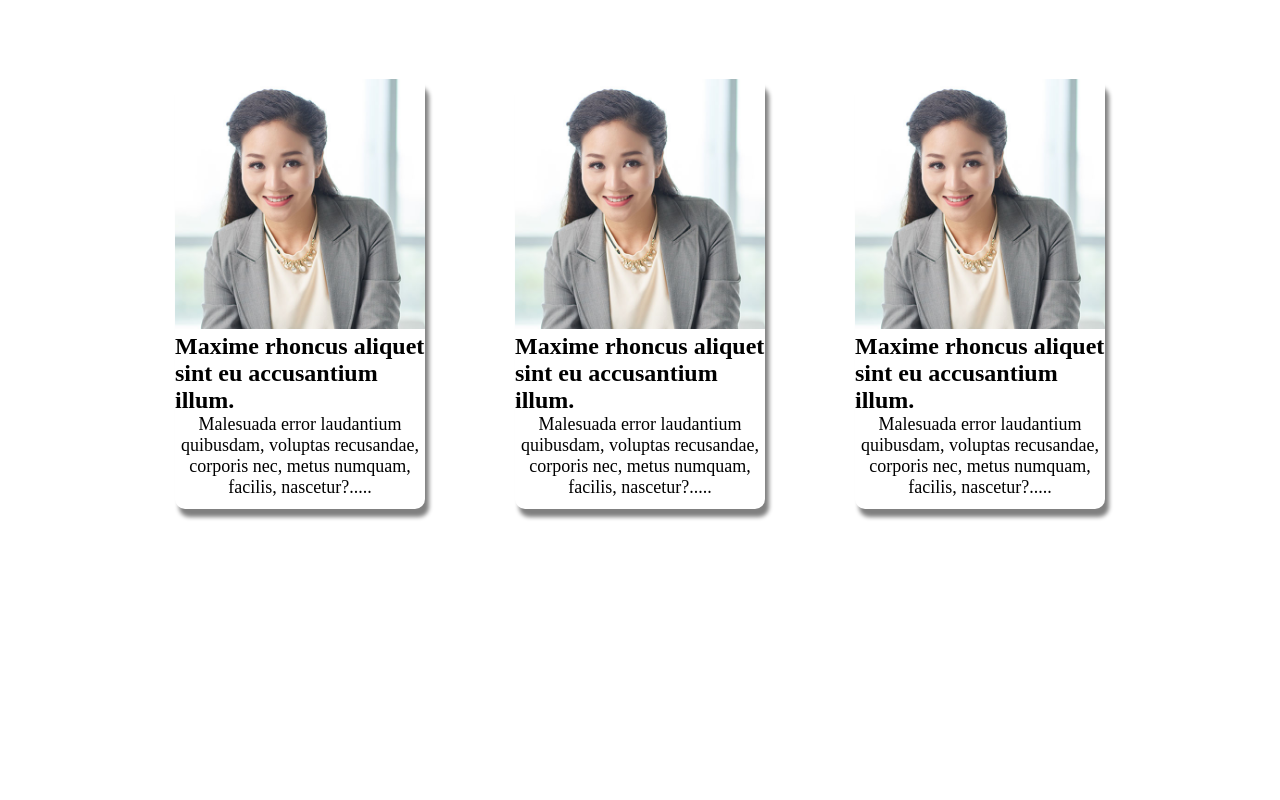
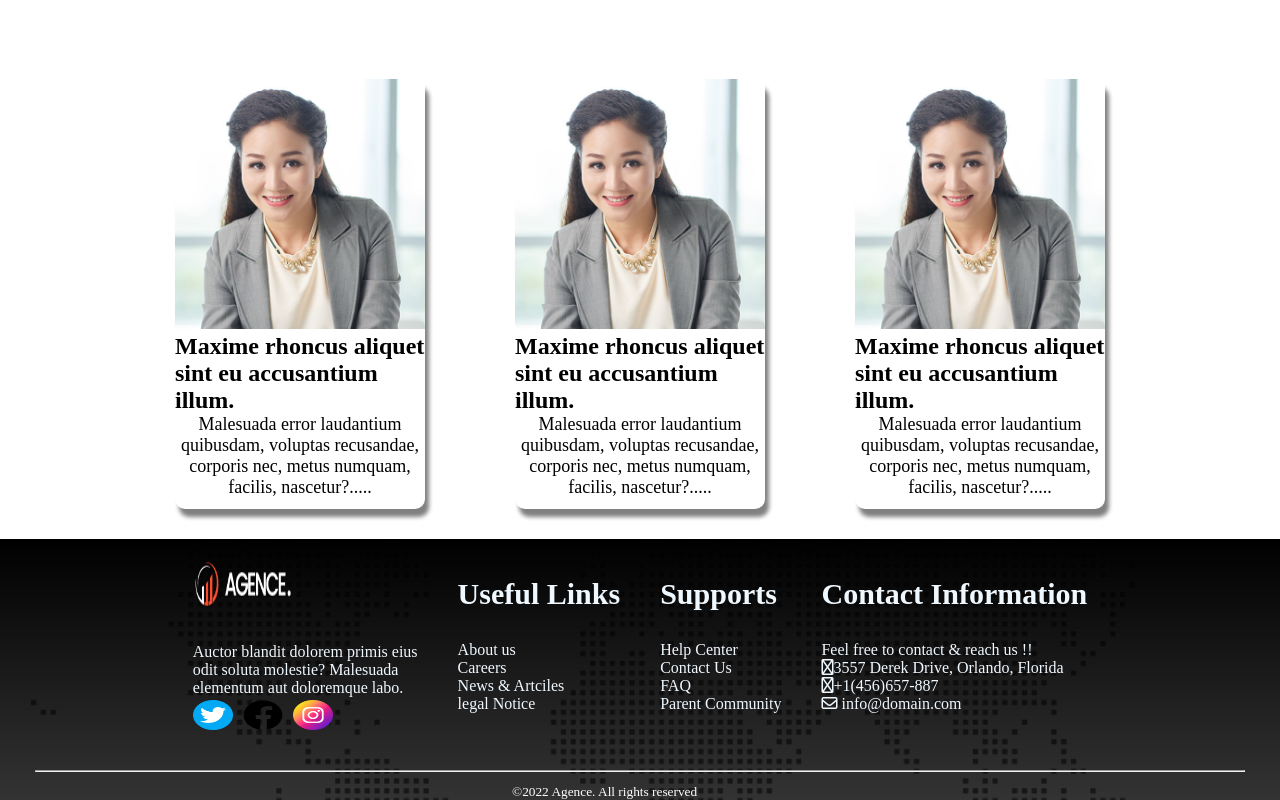
Before and after one commit to shuvo3837/digital-agency, a plain HTML site: page index.html in a window 1280 px wide. Shown: the part 2030-2830 px from the top of the page. Before the commit the page ends 2569 px from the top, so only its background shows below. Drawn offline with Linux system fonts and the light colour scheme.

Commit message:
added footer

```diff
--- a/index.html
+++ b/index.html
@@ -6,6 +6,7 @@
     <meta name="viewport" content="width=device-width, initial-scale=1.0">
     <title>Digital Agency</title>
     <link rel="stylesheet" href="style.css">
+    <link rel="stylesheet" href="https://cdnjs.cloudflare.com/ajax/libs/font-awesome/6.4.0/css/all.min.css">
 </head>
 
 <body>
@@ -144,7 +145,8 @@
             <div class="blog-container">
                 <h1 class="blog-titele"><span>Blog</span> & News From Us!</h1>
                 <p>
-                    Sint nascetur facere, delectus conubia consequuntur, nonummy distinctio! <br> Non officiis, id natus non nisl provident justo.
+                    Sint nascetur facere, delectus conubia consequuntur, nonummy distinctio! <br> Non officiis, id natus
+                    non nisl provident justo.
                 </p>
                 <div class="cards">
 
@@ -152,7 +154,8 @@
                         <img src="./asset/image/man-1.jpg" alt="">
                         <h2>Maxime rhoncus aliquet sint eu accusantium illum.</h2>
                         <p>
-                            Malesuada error laudantium quibusdam, voluptas recusandae, corporis nec, metus numquam, facilis, nascetur?.....
+                            Malesuada error laudantium quibusdam, voluptas recusandae, corporis nec, metus numquam,
+                            facilis, nascetur?.....
                         </p>
                     </div>
 
@@ -160,7 +163,8 @@
                         <img src="./asset/image/man-1.jpg" alt="">
                         <h2>Maxime rhoncus aliquet sint eu accusantium illum.</h2>
                         <p>
-                            Malesuada error laudantium quibusdam, voluptas recusandae, corporis nec, metus numquam, facilis, nascetur?.....
+                            Malesuada error laudantium quibusdam, voluptas recusandae, corporis nec, metus numquam,
+                            facilis, nascetur?.....
                         </p>
                     </div>
 
@@ -168,7 +172,8 @@
                         <img src="./asset/image/man-1.jpg" alt="">
                         <h2>Maxime rhoncus aliquet sint eu accusantium illum.</h2>
                         <p>
-                            Malesuada error laudantium quibusdam, voluptas recusandae, corporis nec, metus numquam, facilis, nascetur?.....
+                            Malesuada error laudantium quibusdam, voluptas recusandae, corporis nec, metus numquam,
+                            facilis, nascetur?.....
                         </p>
                     </div>
 
@@ -176,6 +181,47 @@
             </div>
         </section>
     </main>
+
+    <!-- footer section -->
+    <footer>
+        <div class="footer">
+            <div class="f1">
+                <img src="./asset/logo/logo.png" alt="" class="logo-footer">
+                <p class="footer-description">
+                    Auctor blandit dolorem primis eius <br> odit soluta molestie? Malesuada <br> elementum aut
+                    doloremque labo.
+                </p>
+                <div class="icon-footer">
+                    <img src="./asset/icons/twitter.png" alt="">
+                    <img src="./asset/icons/facebook.png" alt="">
+                    <img src="./asset/icons/instagram.png" alt="">
+                </div>
+            </div>
+            <div class="f2">
+                <h4>Useful Links</h4>
+                <p>About us</p>
+                <p>Careers</p>
+                <p>News & Artciles</p>
+                <p>legal Notice</p>
+            </div>
+            <div class="f3">
+                <h4>Supports</h4>
+                <p>Help Center</p>
+                <p>Contact Us</p>
+                <p>FAQ</p>
+                <p>Parent Community</p>
+            </div>
+            <div class="f4">
+                <h4>Contact Information</h4>
+                <p>Feel free to contact & reach us !!</p>
+                <p><i class="fa-sharp fa-regular fa-phone-volume"></i>3557 Derek Drive, Orlando, Florida</p>
+                <p><i class="fa-regular fa-phone"></i>+1(456)657-887</p>
+                <p><i class="fa-regular fa-envelope"></i> info@domain.com</p>
+            </div>
+        </div>
+        <hr class="fh">
+        <small class="end">&copy;2022 Agence. All rights reserved</small>
+    </footer>
 </body>
 
 </html>
--- a/style.css
+++ b/style.css
@@ -188,3 +188,53 @@ hr{
 .card img{
     width: 100%;
 }
+
+/* footer style */
+footer{
+    background-image: url("./asset/image/footer-bg.png"),
+    linear-gradient(rgba(0, 0, 0, 1.1), rgba(0, 0, 0, .8));
+    background-blend-mode: overlay;
+    background-repeat: no-repeat;
+    background-position: center;
+    background-size: cover;
+}
+.footer{
+    display: flex;
+    justify-content: center;
+    gap: 40px;
+    padding: 20px;
+    align-items: center;
+
+    color: aliceblue;
+}
+.logo-footer{
+    width: 100px;
+    height: 50px;
+    margin-bottom: 30px;
+
+}
+
+.icon-footer{
+    display: flex;
+    gap: 10px;
+}
+.icon-footer img{
+    height: 30px;
+    width: 40px;
+}
+.footer h4{
+    font-size: 30px;
+    margin-bottom: 30px;
+}
+.footer-description{
+    margin-bottom: 3px;
+}
+.end{
+    color: white;
+    padding-left: 40%;
+
+}
+.fh{
+    height: 0px;
+    margin: 20px 35px 10px 35px;
+}
```
